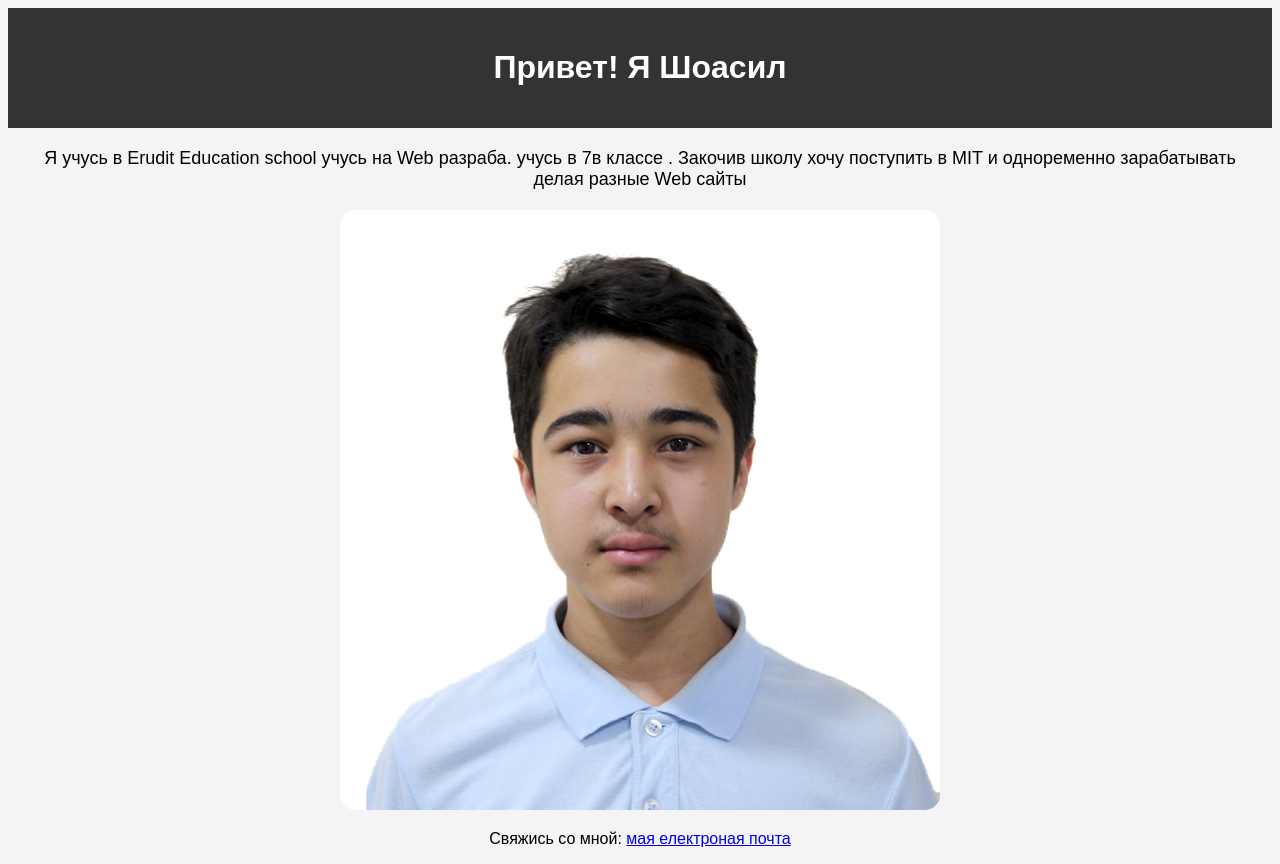
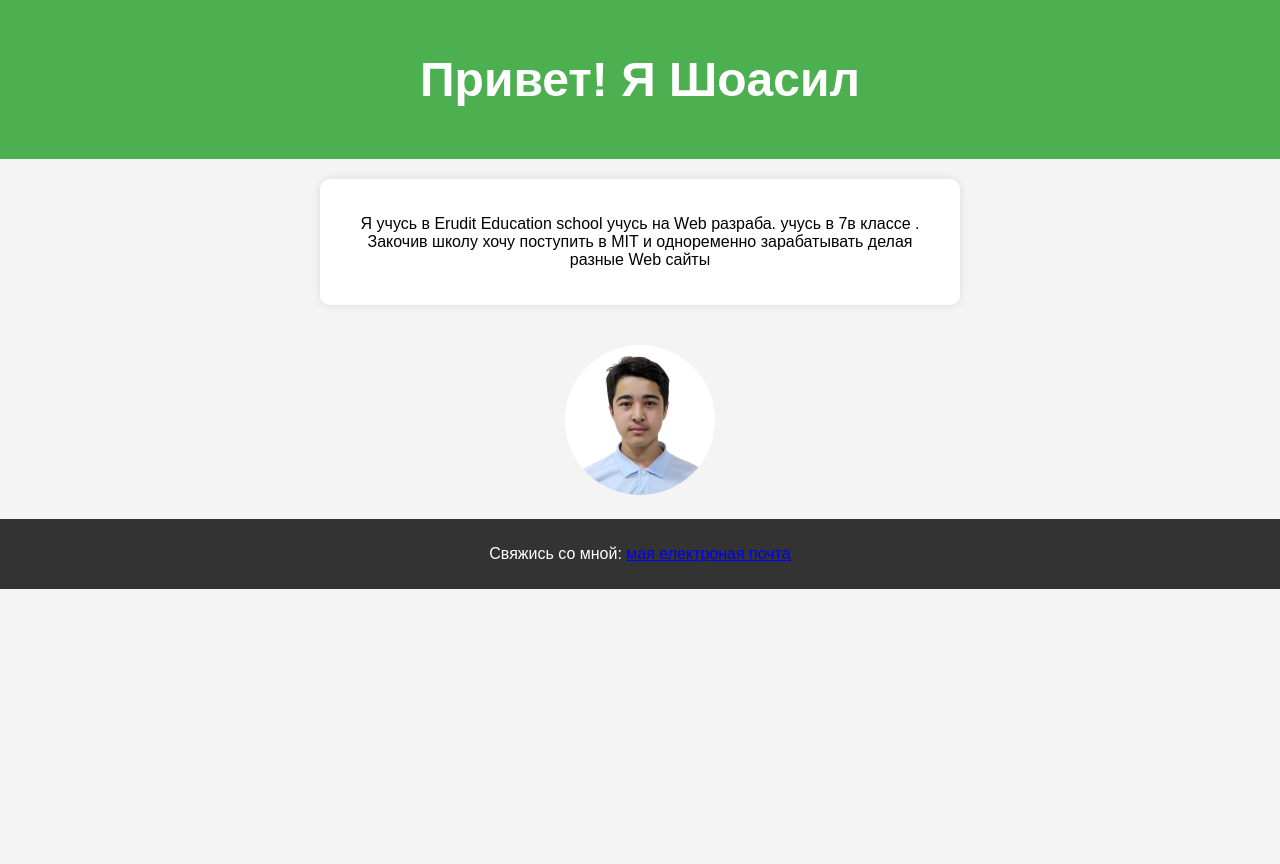
Before and after one commit to shoasil/Resumee, a plain HTML site: page index.html in a window 1280 px wide. After the commit the page ends 800 px from the top, so only its background shows below. Drawn offline with Linux system fonts and the light colour scheme.

Commit message:
дз сделан

```diff
--- a/style.css
+++ b/style.css
@@ -1,32 +1,37 @@
 body {
     font-family: Arial, sans-serif;
+    margin: 0;
+    padding: 0;
+    background-color: #f4f4f4;
     text-align: center;
-    background-color: #f4f4f4;
 }
 
 header {
-    background-color: #333;
+    background-color: #4CAF50;
     color: white;
     padding: 20px;
+    font-size: 24px;
 }
 
-.about img {
+.about {
+    margin: 20px auto;
+    padding: 20px;
+    max-width: 600px;
+    background: white;
+    border-radius: 10px;
+    box-shadow: 0 0 10px rgba(0, 0, 0, 0.1);
+}
+
+.my-photo {
     width: 150px;
+    height: 150px;
     border-radius: 50%;
     margin-top: 20px;
 }
 
-.about p {
-    font-size: 18px;
-    margin: 20px;
-}
-
 footer {
+    background-color: #333;
+    color: white;
+    padding: 10px;
     margin-top: 20px;
 }
-
-.my-photo {
-    display: block;
-    margin: auto;
-    border-radius: 15px;
-}
```
